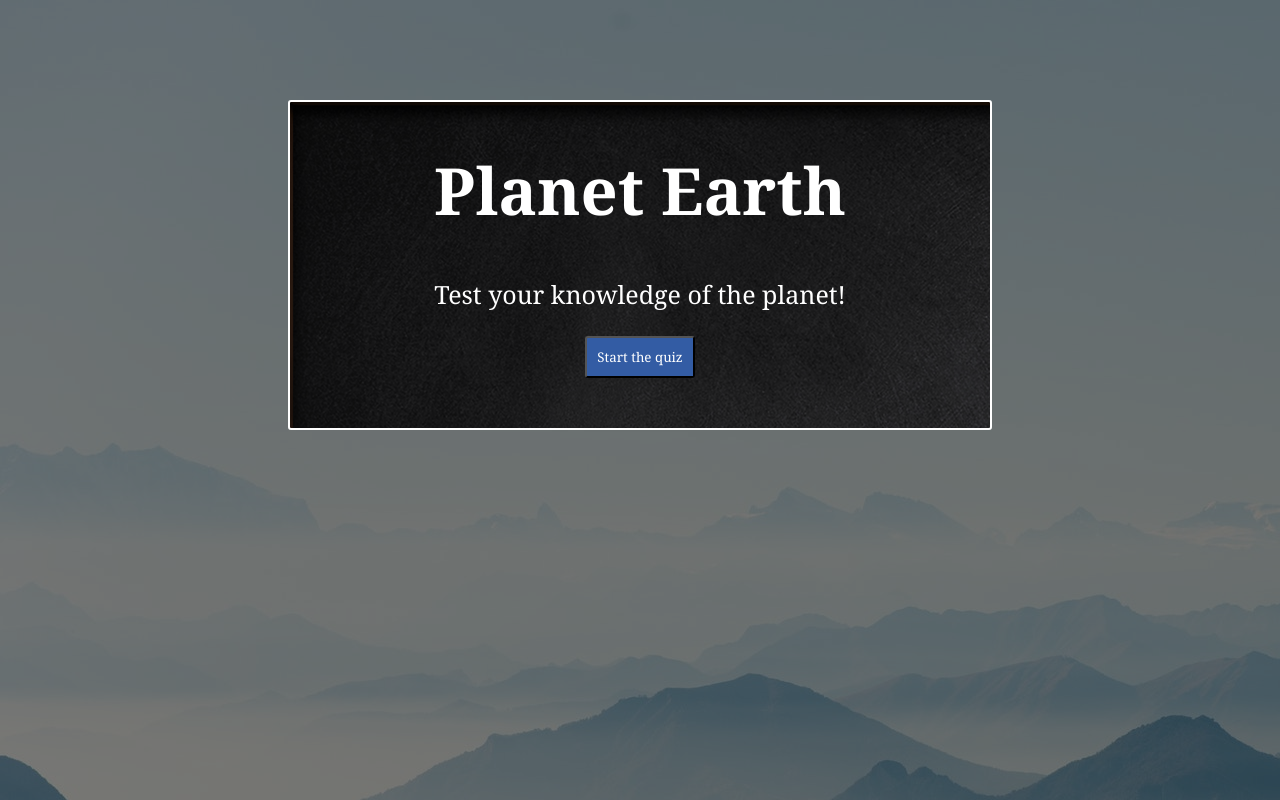
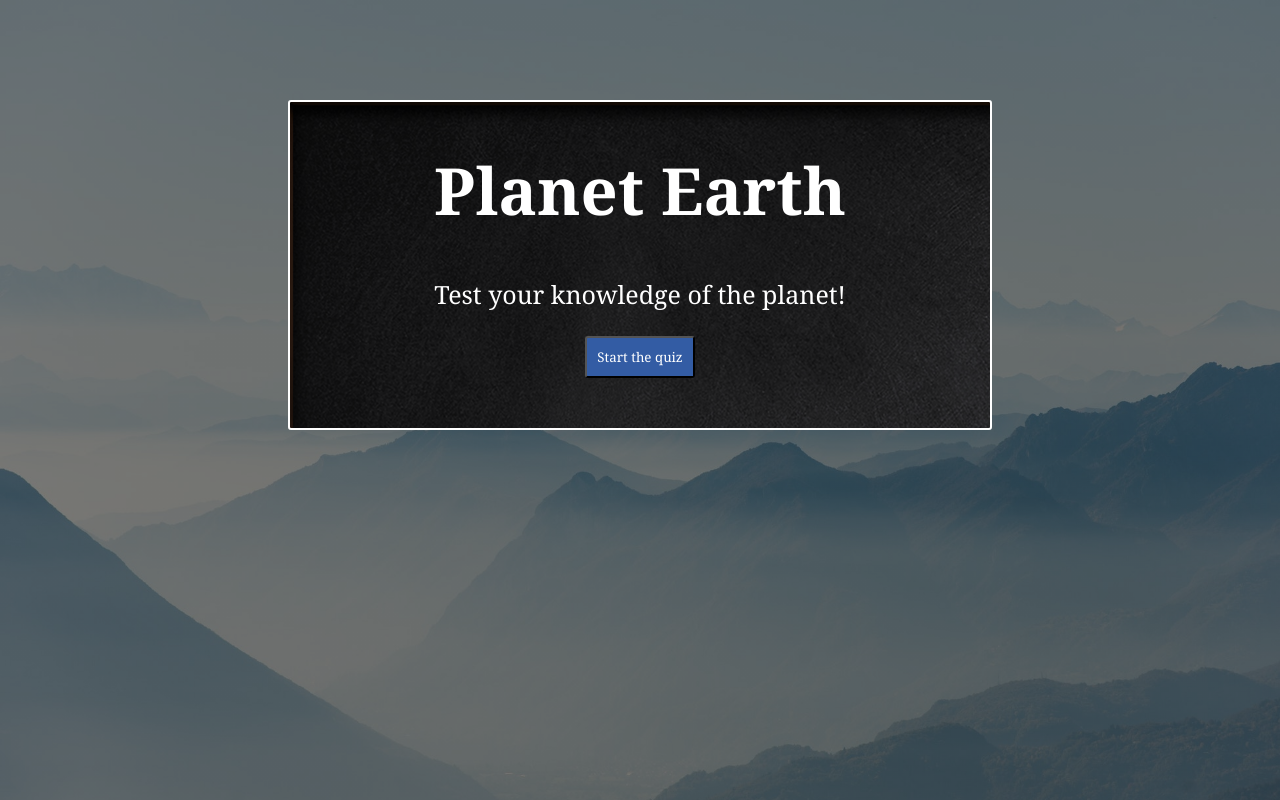
Before and after one commit to cjhawk7/earthquiz, a plain HTML site: page index.html in a window 1280 px wide. Drawn offline with nearby package versions, Linux system fonts and the light colour scheme.

Commit message:
fixed background scaling

```diff
--- a/index.css
+++ b/index.css
@@ -14,6 +14,11 @@ button {
 body {
   background: linear-gradient(rgba(0, 0, 0, 0.5), rgba(0, 0, 0, 0.5)),
     url("background.jpg");
+    margin: 0px;
+    background-repeat: no-repeat;
+    background-position: center center;
+    background-attachment: fixed;
+    background-size: cover;
 }
 
 body,
```
